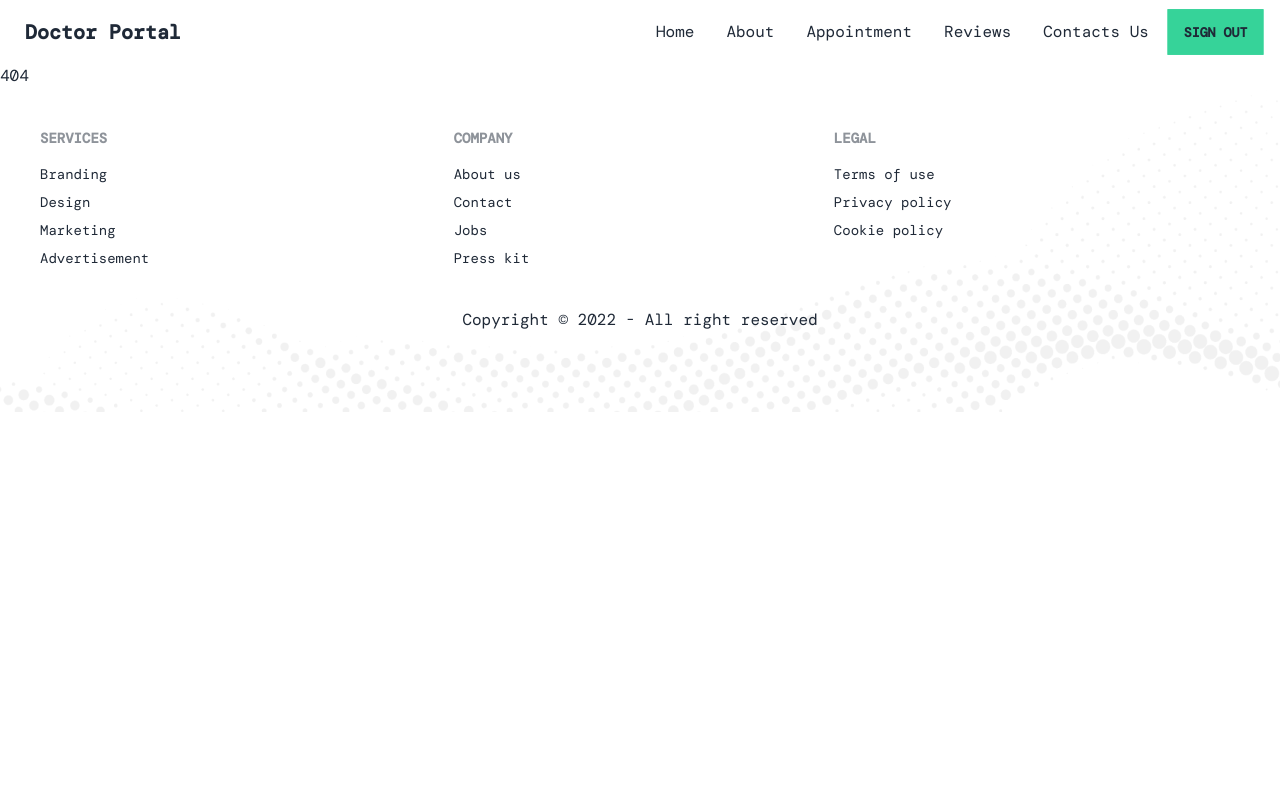
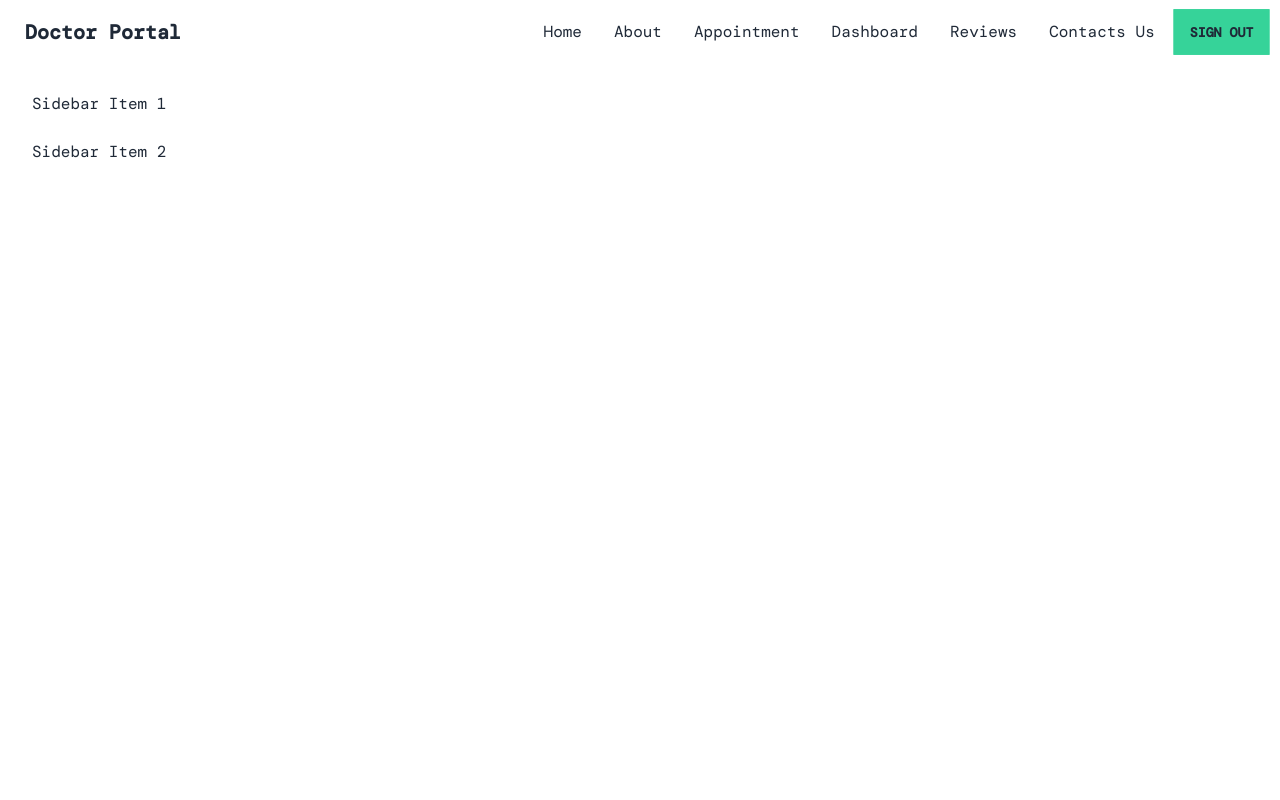
Before and after one commit to rakibulhasan933/doctors-portals-client, a React (Create React App) app: page /dashboard in a window 1280 px wide. Shown: the top 800 px of the page. Built offline with nearby package versions, Linux system fonts and the light colour scheme; no server answers; sample sign-in values are in the browser's storage; a web font is replaced by a local one.

Commit message:
[ADD] dashboard

```diff
--- a/src/App.js
+++ b/src/App.js
@@ -16,6 +16,7 @@
 import ForgetPassword from "./Pages/Login/ForgetPassword";
 import { ToastContainer } from 'react-toastify';
 import 'react-toastify/dist/ReactToastify.css';
+import Dashboard from "./Pages/Dashboard/Dashboard";
 
 
 
@@ -33,6 +34,13 @@
             <Appointment />
           </RequireAuth>
         } />
+        <Route path="/dashboard" element={
+          <RequireAuth>
+            <Dashboard />
+          </RequireAuth>
+        } >
+
+        </Route>
         <Route path="/forgetpassword" element={<ForgetPassword />} />
         <Route path="/contacts" element={<Contacts />} />
         <Route path="/reviews" element={<Reviews />} />
--- a/src/Pages/Appointment/AppointmentBanner.js
+++ b/src/Pages/Appointment/AppointmentBanner.js
@@ -63,7 +63,7 @@
 				} else {
 					toast.error(`Already have and appointment on ${data.booking?.date} at ${data.booking?.slot}`)
 				}
-				refetch();
+				// refetch();
 				setTreatment(null);
 			});
 	}
--- /dev/null
+++ b/src/Pages/Dashboard/Dashboard.js
@@ -0,0 +1,23 @@
+import React from 'react';
+import { Outlet } from 'react-router-dom';
+
+const Dashboard = () => {
+	return (
+		<div className="drawer drawer-mobile">
+			<input id="my-dashboard" type="checkbox" className="drawer-toggle" />
+			<div className="flex flex-col items-center justify-center drawer-content">
+				<Outlet />
+			</div>
+			<div className="drawer-side">
+				<label tabIndex={1} htmlFor="my-dashboard" className="drawer-overlay"></label>
+				<ul className="p-4 overflow-y-auto menu w-80 bg-base-100 text-base-content">
+					<li><a>Sidebar Item 1</a></li>
+					<li><a>Sidebar Item 2</a></li>
+				</ul>
+
+			</div>
+		</div>
+	);
+};
+
+export default Dashboard;
--- a/src/Pages/Shared/Navbar.js
+++ b/src/Pages/Shared/Navbar.js
@@ -22,6 +22,7 @@
 						<li><Link to='/'>Home</Link></li>
 						<li><Link to='/about'>About</Link></li>
 						<li><Link to='/appointment'>Appointment</Link></li>
+						{user && <li><Link to='/dashboard'>Dashboard</Link></li>}
 						<li><Link to='/reviews'>Reviews</Link></li>
 						<li><Link to='/contacts'>Contacts Us</Link></li>
 						<li>{user ? <button onClick={logout} className="btn btn-success">Sign Out</button> : <Link to='/login'>Login</Link>}</li>
@@ -29,11 +30,17 @@
 				</div>
 				<Link to='/' className="text-xl normal-case btn btn-ghost">Doctor Portal</Link>
 			</div>
+			{user && <div className="navbar-end">
+				<label tabIndex={1} htmlFor="my-dashboard" className="btn btn-ghost lg:hidden">
+					<svg xmlns="http://www.w3.org/2000/svg" className="w-5 h-5" fill="none" viewBox="0 0 24 24" stroke="currentColor"><path strokeLinecap="round" strokeLinejoin="round" strokeWidth="2" d="M4 6h16M4 12h8m-8 6h16" /></svg>
+				</label>
+			</div>}
 			<div className="hidden navbar-center lg:flex">
 				<ul className="p-0 menu menu-horizontal">
 					<li><Link to='/'>Home</Link></li>
 					<li><Link to='/about'>About</Link></li>
 					<li><Link to='/appointment'>Appointment</Link></li>
+					{user && <li><Link to='/dashboard'>Dashboard</Link></li>}
 					<li><Link to='/reviews'>Reviews</Link></li>
 					<li><Link to='/contacts'>Contacts Us</Link></li>
 					<li>{user ? <button onClick={logout} className="btn btn-success">Sign Out</button> : <Link to='/login'>Login</Link>}</li>
```
